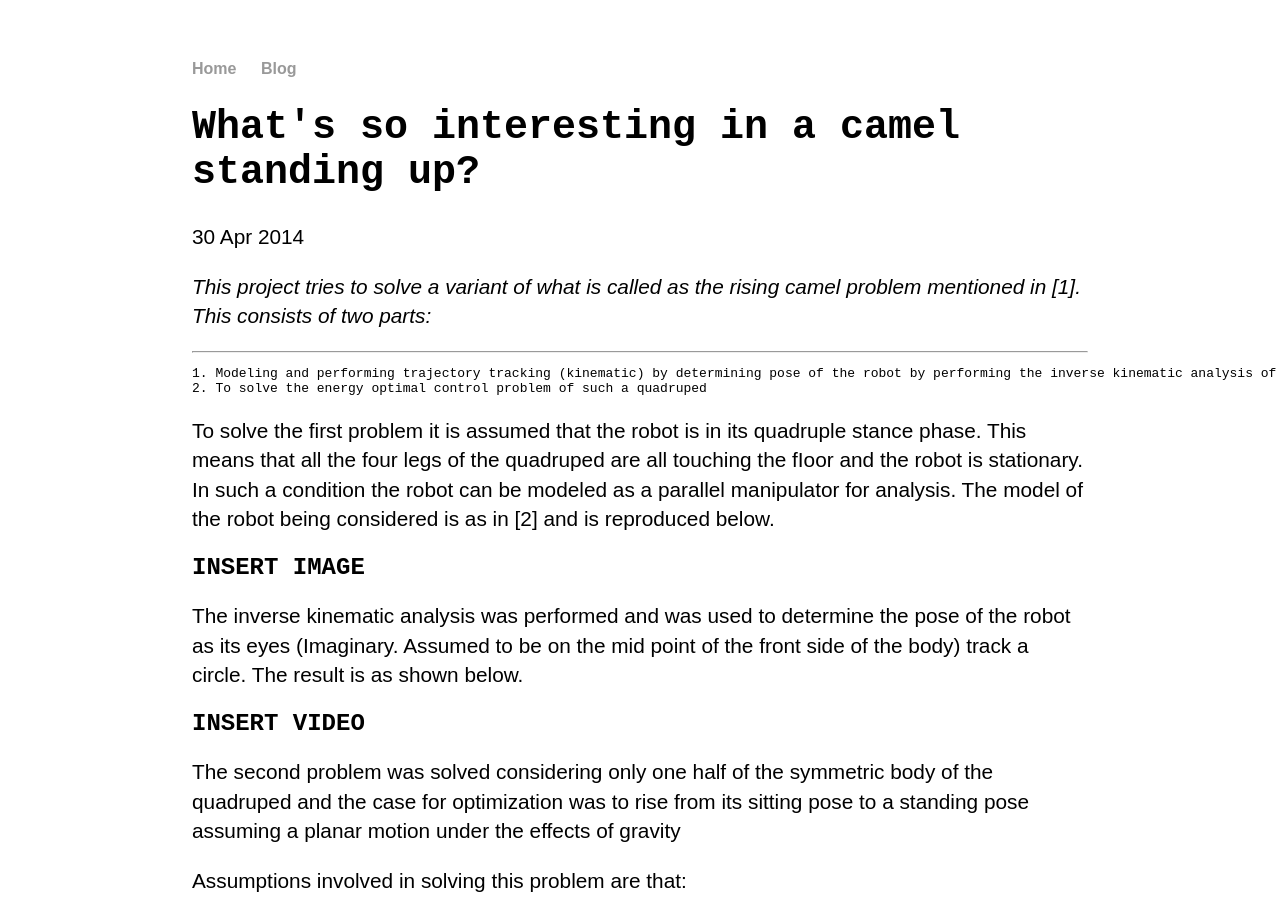
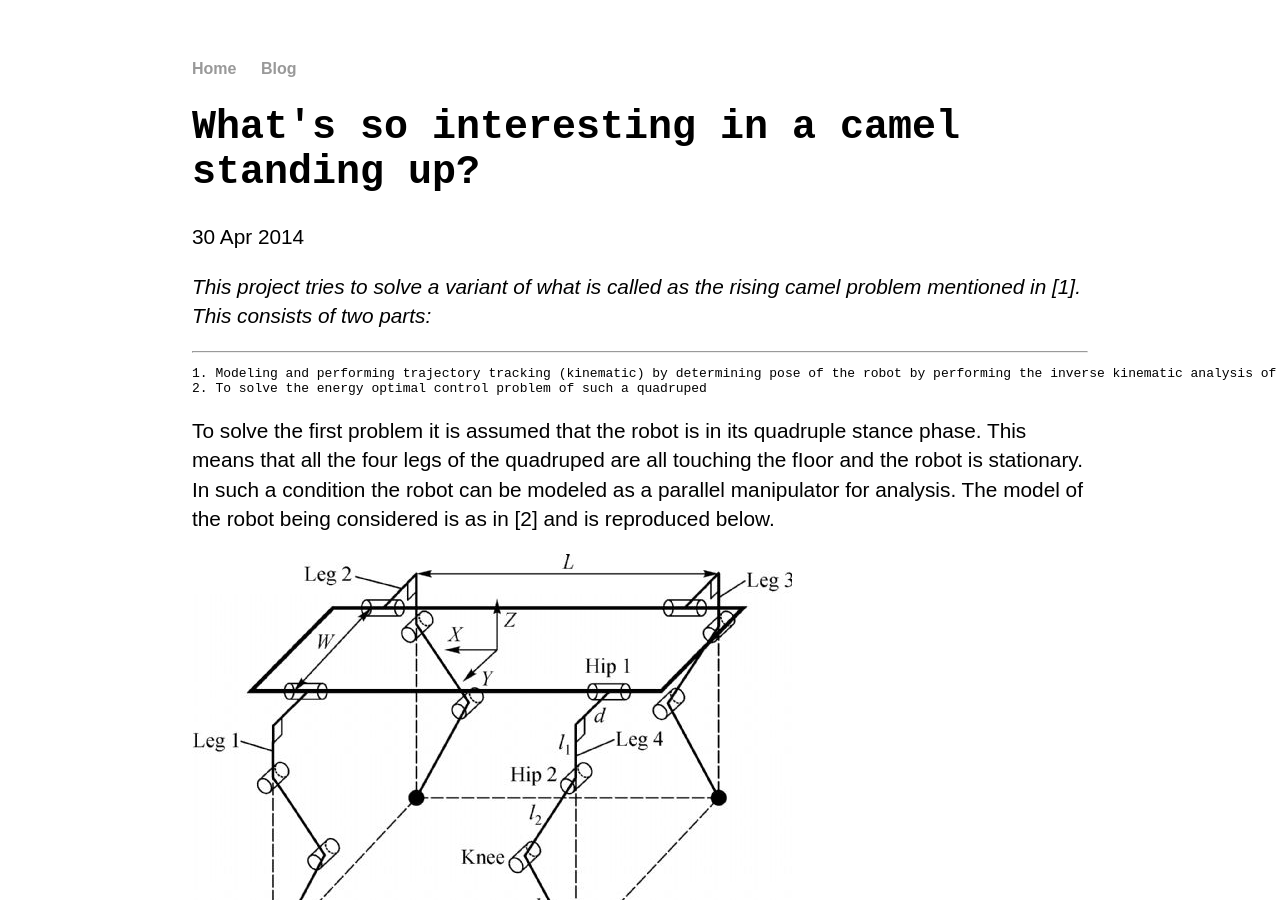
Before and after one commit to akhilsathuluri/akhilsathuluri.github.io, a Jekyll site: the page built from _posts/2018-08-25-blogpost.md, in a window 1280 px wide and 900 px high. Built offline with Jekyll 4.4.1, drawn with Linux system fonts in a browser that asks for light colours.

Commit message:
trying to add the kine diag

```diff
--- a/_posts/2018-08-25-blogpost.md
+++ b/_posts/2018-08-25-blogpost.md
@@ -14,9 +14,7 @@ date: 2014-04-30
 To solve the first problem it is assumed that the robot is in its quadruple stance phase. This means that all the four legs of the quadruped are all touching the fIoor and the robot is stationary. In such a condition the robot can be modeled as a parallel manipulator for analysis.
 The model of the robot being considered is as in [2] and is reproduced below.
 
-
-## INSERT IMAGE
-
+![Kinematic Diagram](/images/post1/kine_diag.jpg)
 
 The inverse kinematic analysis was performed and was used to determine the pose of the robot as its eyes (Imaginary. Assumed to be on the mid point of the front side of the body) track a circle. The result is as shown below.
 
```
Also changed, not shown: images/post1/Kine_diag.jpg (added).
